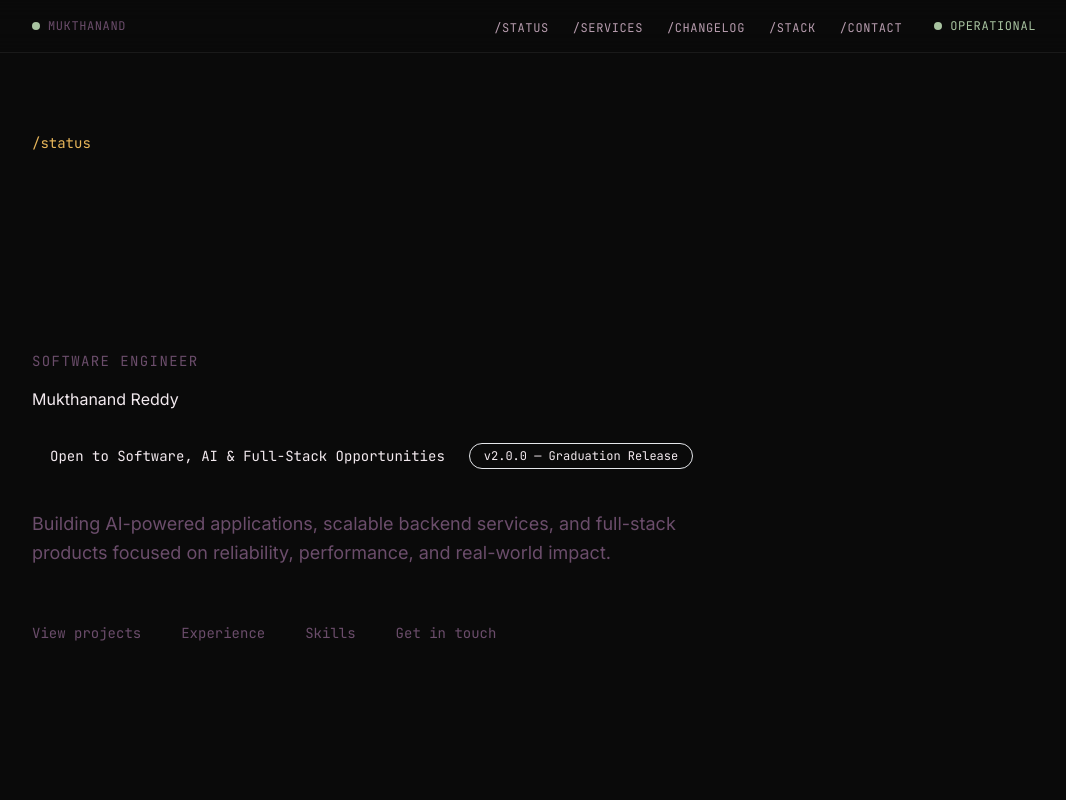
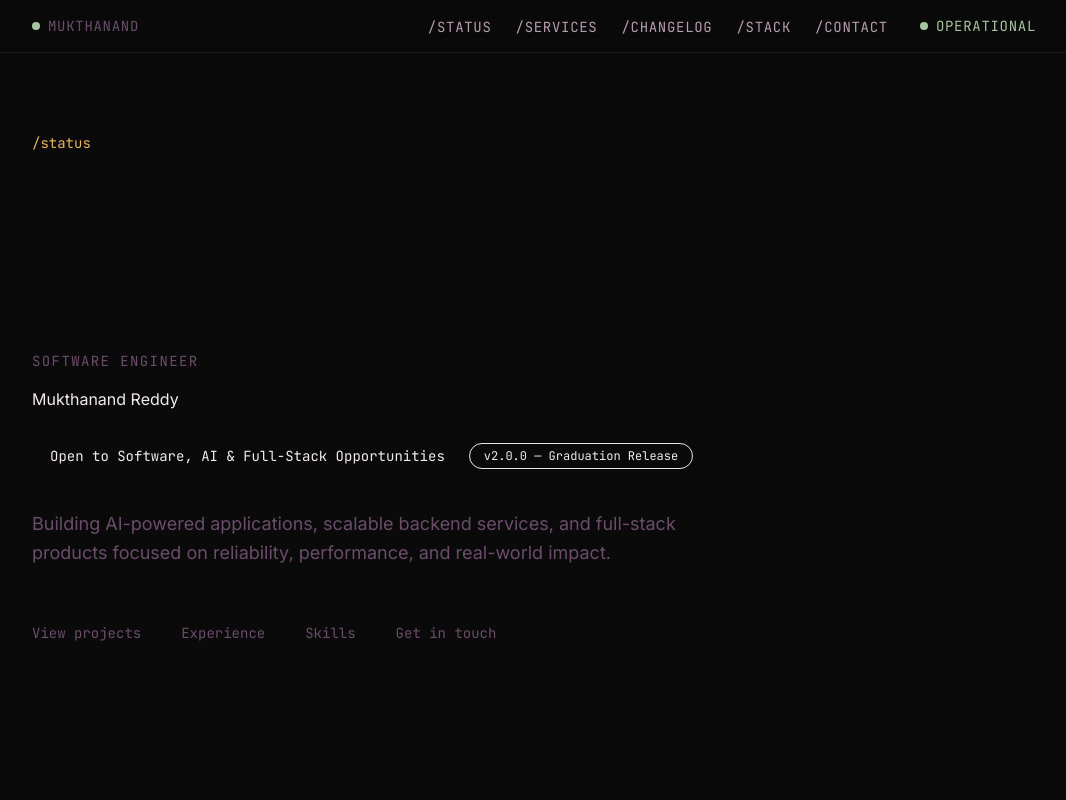
Before and after one commit to Mukthanand21/mukthanand, a React (Vite) app: page / in a window 1280 px wide. Shown: the top 800 px of the page, without its empty margins (106-1172 px from the left). Built offline with nearby package versions, Linux system fonts and the light colour scheme.

Commit message:
style: bump nav link size to text-sm, add mobile menu slide animation
- All nav text bumped from text-xs (11px) to text-sm (13px) for readability
- Mobile dropdown now slides with max-h + opacity transition instead of snapping
- max-h-96 (384px) ceiling for future-proof mobile menu sizing

```diff
--- a/src/components/Nav.tsx
+++ b/src/components/Nav.tsx
@@ -17,7 +17,7 @@ function NavItem({ to, label }: { to: string; label: string }) {
       {({ isActive }) => (
         <>
           <span
-            className={`font-mono text-xs uppercase tracking-wider transition-colors duration-150 ${
+            className={`font-mono text-sm uppercase tracking-wider transition-colors duration-150 ${
               isActive
                 ? 'text-accent'
                 : 'text-fg-secondary group-hover:text-accent'
@@ -40,7 +40,7 @@ function NavItem({ to, label }: { to: string; label: string }) {
 /* ─── OPERATIONAL indicator with 1.8s pulse ─── */
 function StatusIndicator() {
   return (
-    <span className="hidden items-center gap-2 font-mono text-xs uppercase tracking-wider text-success md:inline-flex">
+    <span className="hidden items-center gap-2 font-mono text-sm uppercase tracking-wider text-success md:inline-flex">
       <span className="relative flex h-2 w-2">
         <span
           className="absolute inline-flex h-full w-full animate-ping rounded-full bg-success/75"
@@ -72,7 +72,7 @@ export function Nav() {
         {/* logo / system name */}
         <NavLink
           to="/status"
-          className="inline-flex items-center gap-2 font-mono text-xs uppercase tracking-wider text-fg-muted transition-colors duration-150 hover:text-accent"
+          className="inline-flex items-center gap-2 font-mono text-sm uppercase tracking-wider text-fg-muted transition-colors duration-150 hover:text-accent"
         >
           <span className="inline-block h-2 w-2 rounded-full bg-success" />
           <span>mukthanand</span>
@@ -119,9 +119,13 @@ export function Nav() {
         </nav>
       </div>
 
-      {/* mobile dropdown */}
-      {mobileOpen && (
-        <div className="border-t border-border bg-bg md:hidden">
+      {/* mobile dropdown — slide animation */}
+      <div
+        className={`overflow-hidden transition-all duration-300 ease-out md:hidden ${
+          mobileOpen ? 'max-h-96 opacity-100' : 'max-h-0 opacity-0'
+        }`}
+      >
+        <div className="border-t border-border bg-bg">
           <nav aria-label="Mobile navigation">
             <ul className="flex flex-col px-gutter py-4">
               {LINKS.map((l) => (
@@ -130,7 +134,7 @@ export function Nav() {
                     to={l.to}
                     onClick={() => setMobileOpen(false)}
                     className={({ isActive }) =>
-                      `block py-3 font-mono text-xs uppercase tracking-wider transition-colors duration-150 ${
+                      `block py-3 font-mono text-sm uppercase tracking-wider transition-colors duration-150 ${
                         isActive
                           ? 'text-accent'
                           : 'text-fg-secondary hover:text-accent'
@@ -144,7 +148,7 @@ export function Nav() {
             </ul>
             {/* OPERATIONAL indicator in mobile menu */}
             <div className="border-t border-border px-gutter py-3">
-              <span className="inline-flex items-center gap-2 font-mono text-xs uppercase tracking-wider text-success">
+              <span className="inline-flex items-center gap-2 font-mono text-sm uppercase tracking-wider text-success">
                 <span className="relative flex h-2 w-2">
                   <span
                     className="absolute inline-flex h-full w-full animate-ping rounded-full bg-success/75"
@@ -157,7 +161,7 @@ export function Nav() {
             </div>
           </nav>
         </div>
-      )}
+      </div>
     </header>
   );
 }
```
